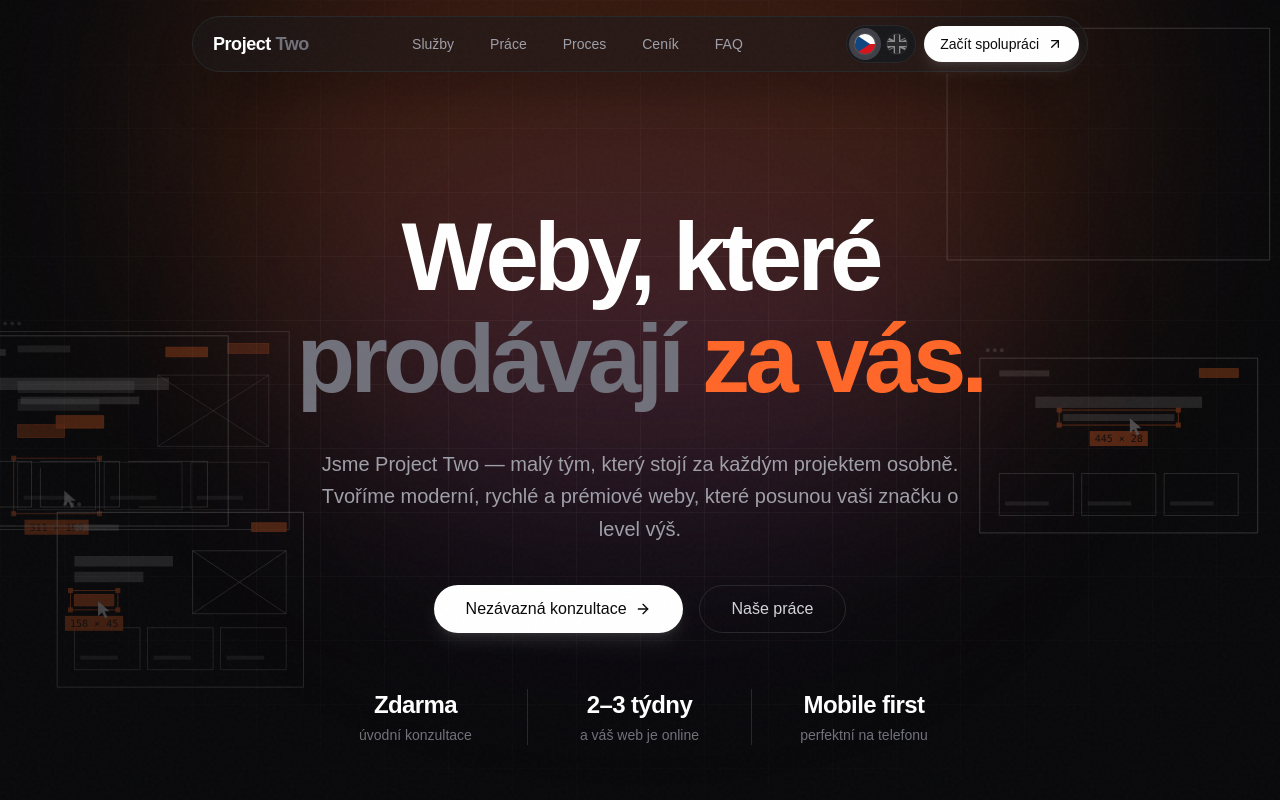
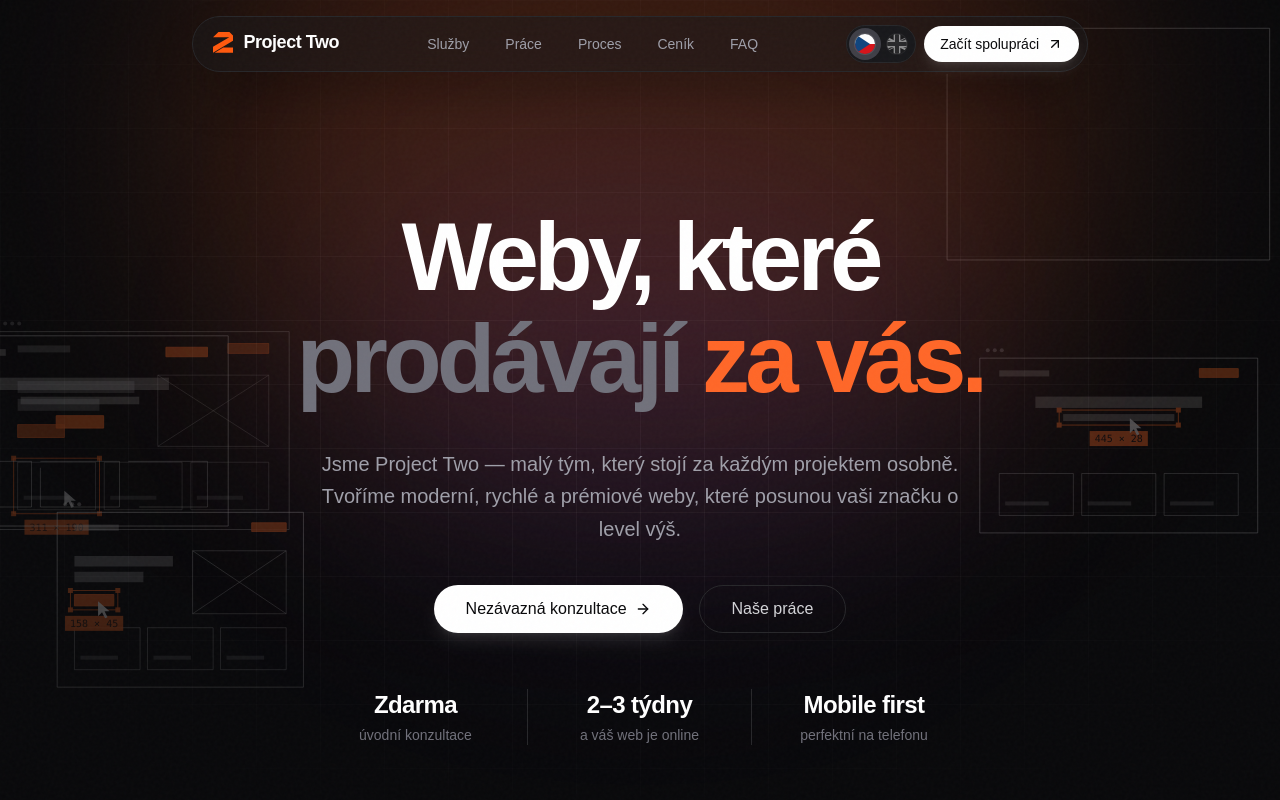
Before and after one commit to ggbosky/projectone, a Next.js app: page / in a window 1280 px wide. Shown: the top 800 px of the page. Built offline with nearby package versions, Linux system fonts and the light colour scheme; a web font is replaced by a local one.

Commit message:
Use the Project Two brand mark in the logo, favicon and apple icon
Co-Authored-By: Claude Opus 5.5 <noreply@anthropic.com>
Claude-Session: https://claude.ai/code/session_01N8FxEFZ9triGnYpCB8yztV

```diff
--- a/components/logo.tsx
+++ b/components/logo.tsx
@@ -1,9 +1,19 @@
 import { cn } from "@/lib/utils"
+
+// Brand mark — the angular "2", traced from the official logo.
+export function LogoMark({ className }: { className?: string }) {
+  return (
+    <svg viewBox="20 60 758 768" aria-hidden="true" className={cn("w-auto shrink-0", className)}>
+      <path fill="#ff590e" d="M222 60H630L778 205V378L20 828V605L625 258H22Z M400 632H778V828H82Z" />
+    </svg>
+  )
+}
 
 export function Logo({ className }: { className?: string }) {
   return (
-    <span className={cn("font-display text-lg font-semibold tracking-tight text-white", className)}>
-      Project<span className="text-zinc-500"> Two</span>
+    <span className={cn("inline-flex items-center gap-2.5 font-display text-lg font-semibold tracking-tight text-white", className)}>
+      <LogoMark className="h-[1.15em]" />
+      Project Two
     </span>
   )
 }
```
Also changed, not shown: public/apple-icon.png, public/icon.svg.
